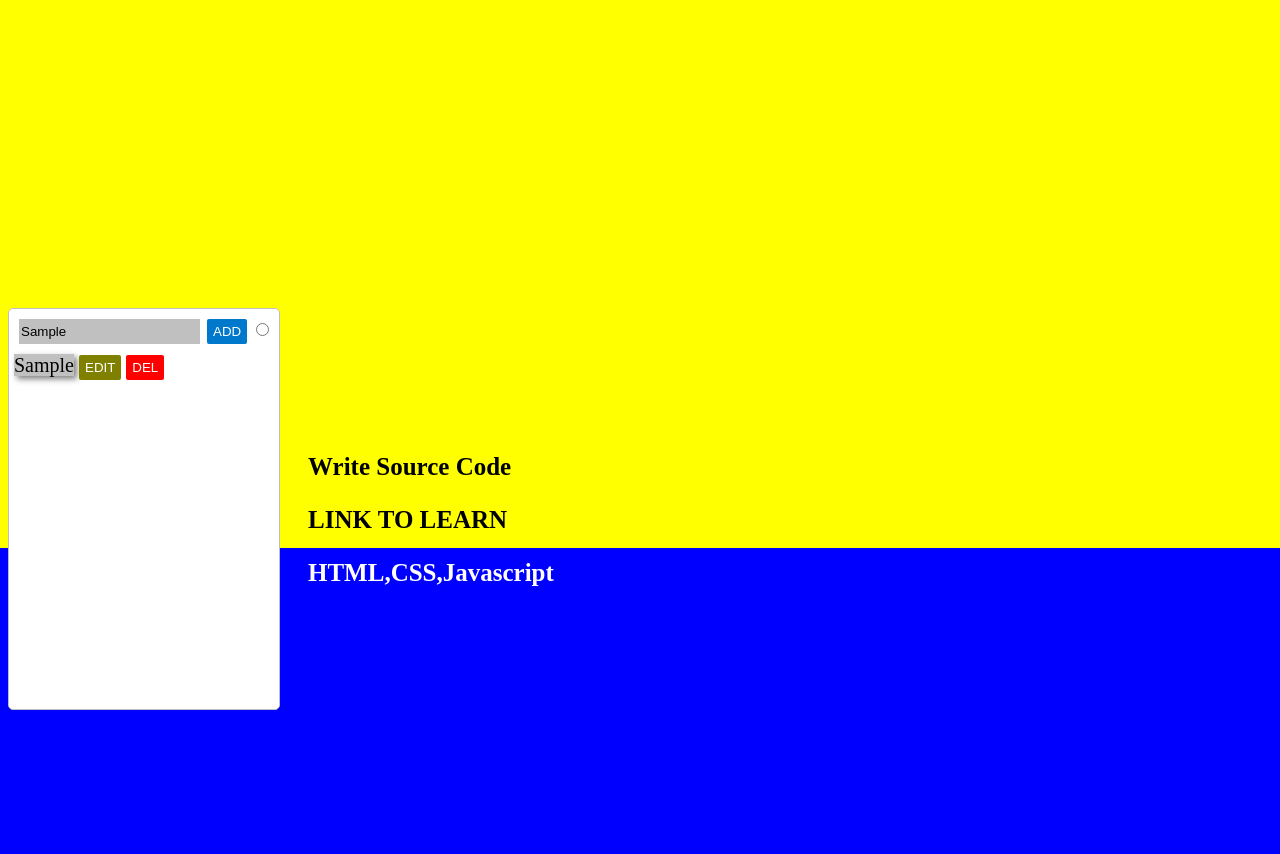
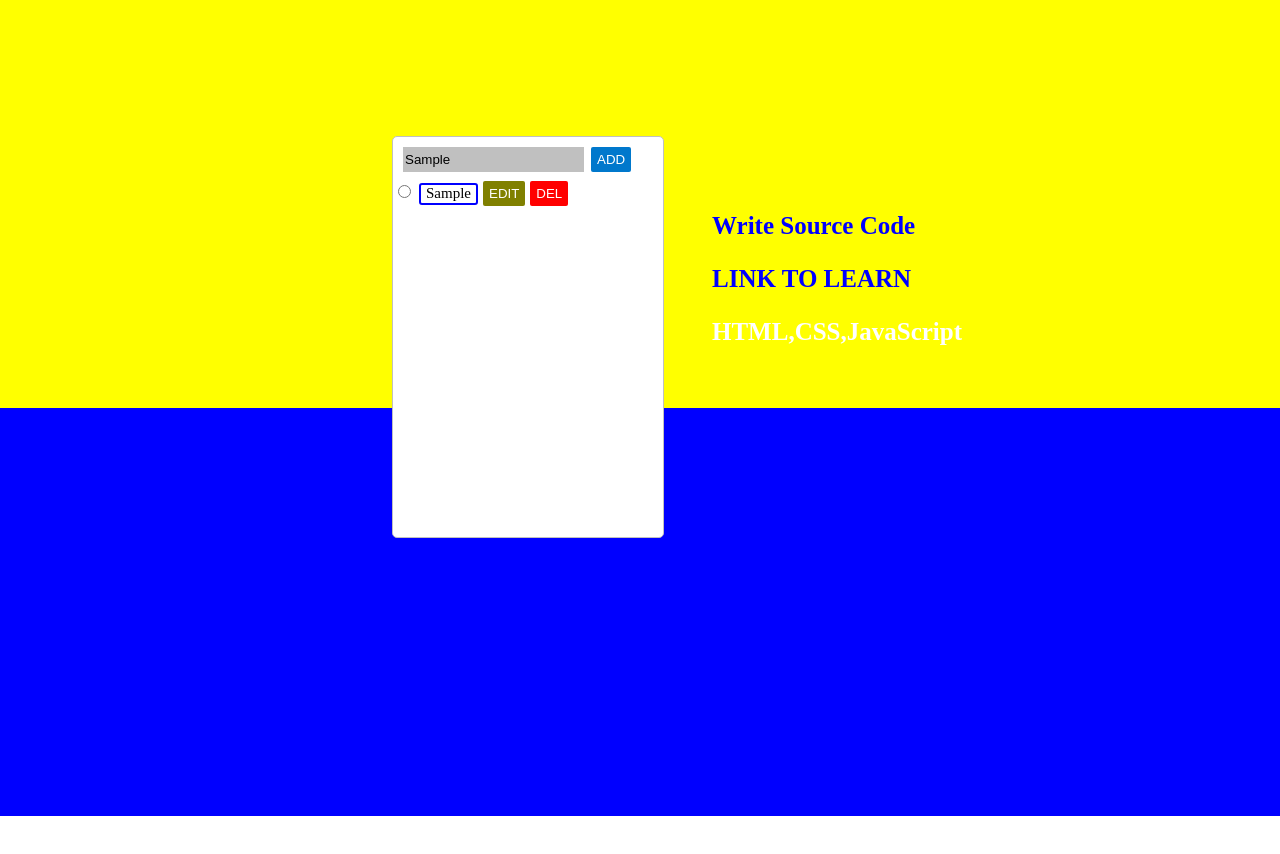
Before and after one commit to Syam7780/Medha_1, a plain HTML site: page index.html in a window 1280 px wide. Both pictures are taken after typing "Sample" into the empty fields and a click on the button "ADD". After the commit the page ends 816 px from the top, so only its background shows below. Drawn offline with Linux system fonts and the light colour scheme.

Commit message:
Update index.html

```diff
--- a/index.html
+++ b/index.html
@@ -5,7 +5,7 @@
 <style>
 body{
 background-image:linear-gradient(yellow 0%,yellow 50%,blue 50%,blue 100%);
-height:1080px;
+height:100vh;
 }
 .main{
 height:400px;
@@ -13,7 +13,8 @@ width:270px;
  background:white;
  border-radius:5px;
  position: absolute;
-margin-top:300px;
+margin-top:10%;
+margin-left: 30%;
 border:1px solid silver;
  overflow:hidden;
 }
@@ -33,33 +34,37 @@ border-radius:2px;
 .t1,.t2,.t3{
 font-size:25px;
 font-weight:bold;
+color: blue;
  }
 .t3{
 color:white;
-
 }
 .titles{
  margin-left:300px;
-margin-top:420px;
+margin-top:14%;
  position: absolute;
+ margin-left: 55%;
+
  }
 .ac{
- height:25px;
- background:silver;
- font-size:20px;
- color:black;
+height:25px;
+font-size:15px;
+padding: 0px 5px 2px 5px;
+color:black;
 font-weight:400;
 margin:10px 5px 10px 5px;
-box-shadow:3px 3px 6px grey;
+border:2px solid blue;
+border-radius: 3px;
+line-height: 2px;
  }
  .e_btn{
  height:25px;
-
  color:white;
  background:olive;
  border:none;
  border-radius:2px;
  margin-top: -5px ;
+ margin-bottom: 2px;
  }
 .d_btn{
  height:25px;
@@ -69,7 +74,10 @@ box-shadow:3px 3px 6px grey;
  border:none;
  border-radius:2px;
  margin-top: -5px ;
+ }
 
+ #tfid{
+   border: none;
  }
 
 </style>
@@ -78,12 +86,12 @@ box-shadow:3px 3px 6px grey;
 <body>
 <div class="main" id="main">
  <input type="search" placeholder="Type here" id="ip">
-   <button id="btn" onclick="getdata()"> ADD </button>
+   <button id="btn" onclick="getdata()"> ADD </button> <br>
 </div>
  <div class="titles">
 <p class="t1"> Write Source Code</p>
 <p class="t2"> LINK TO LEARN</p>
-<p class="t3"> HTML,CSS,Javascript</p>
+<p class="t3"> HTML,CSS,JavaScript</p>
 </div>
 
 <script>
@@ -93,7 +101,7 @@ const dv=document.getElementById("main");
 const inp=document.createElement("input");
  inp.setAttribute("type","radio");
  inp.setAttribute("id","d_inp");
-const lab=document.createElement("lab");
+const lab=document.createElement("label");
  const edit=document.createElement("button");
   edit.onclick=function(){
  const tf=document.createElement("input");
```
